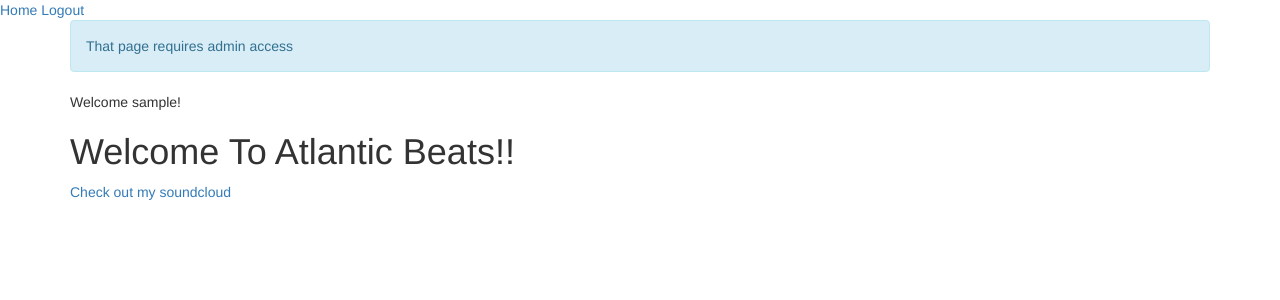
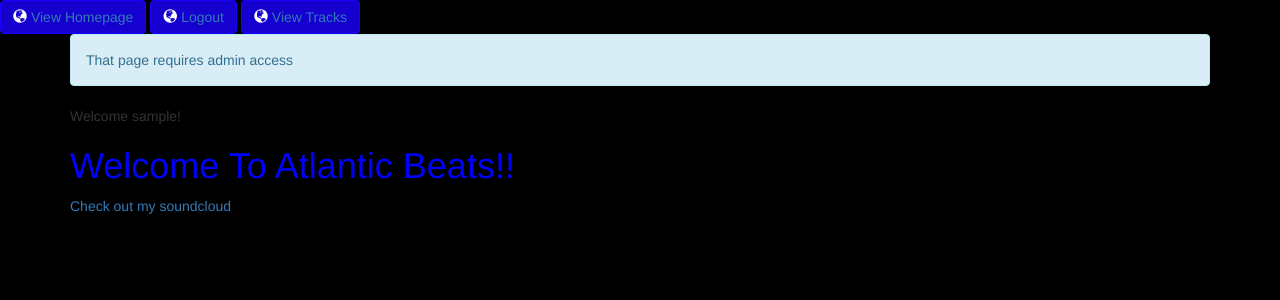
Before and after one commit to erobert98/laneck, a Flask app: page /upload in a window 1280 px wide. Shown: the top 300 px of the page. Run offline with Flask 2, Linux system fonts and the light colour scheme; the visitor is signed in with stand-in values (Sample User, id 1); data comes from the database, SQL or seed files in the repository; data that the repository does not hold is empty; some libraries are stand-ins or nearby versions.

Commit message:
procfile

```diff
--- a/app/routes.py
+++ b/app/routes.py
@@ -1,6 +1,6 @@
 from flask import render_template, flash, redirect, request, url_for, send_from_directory
 from app import app, db
-from app.forms import LoginForm, RegistrationForm
+from app.forms import LoginForm, RegistrationForm, UploadForm
 from app.models import User, Role, Post, Song
 from werkzeug.urls import url_parse
 from flask_login import logout_user, current_user, login_user, login_required
@@ -77,17 +77,6 @@
 
 
 
-# @app.before_first_request
-# def restrict_admin_url():
-#     endpoint = 'admin.index'
-#     url = url_for(endpoint)
-#     admin_index = app.view_functions.pop(endpoint)
-
-#     @app.route(url, endpoint=endpoint)
-#     @roles_accepted('admin')
-#     def secure_admin_index():
-#         return admin_index()
-
 @app.route('/posts', methods=['GET', 'POST'])
 def posts():
     page = request.args.get('page', 1, type=int)
@@ -112,6 +101,7 @@
     APP_ROOT = os.path.dirname(os.path.abspath(__file__))
     UPLOAD_FOLDER = os.path.join(APP_ROOT, 'static')
     app.config['UPLOAD_FOLDER'] = UPLOAD_FOLDER
+    form = UploadForm()
     if request.method == 'POST':
         # check if the post request has the file part
         if 'file' not in request.files:
@@ -136,7 +126,7 @@
             else:
                 flash('Song already exists in the database')
                 return redirect(request.url)
-    return render_template('upload.html')
+    return render_template('upload.html', form = form)
 
 
 @app.route('/music')
@@ -162,6 +152,17 @@
                                filename)
 
 
+
+@app.errorhandler(404)
+def not_found_error(error):
+    return render_template('404.html'), 404
+
+@app.errorhandler(500)
+def internal_error(error):
+    db.session.rollback()
+    return render_template('500.html'), 500
+
+
 def allowed_file(filename):
     return '.' in filename and \
            filename.rsplit('.', 1)[1].lower() in (app.config['ALLOWED_EXTENSIONS'])
--- /dev/null
+++ b/app/static/mystyle.css
@@ -0,0 +1,20 @@
+.btn-default {
+  color: rgb(255, 255, 255);
+  background-color: #1500cf;
+  border-color: #1900ff;
+}
+
+body {
+  background-color: black
+}
+
+h1 {
+  color: blue
+
+}
+
+tr, td {
+  color: white
+
+
+}
--- /dev/null
+++ b/app/templates/404.html
@@ -0,0 +1,6 @@
+{% extends "base.html" %}
+
+{% block app_content %}
+    <h1>What are you poking around for</h1>
+    <p><a href="{{ url_for('index') }}">Back</a></p>
+{% endblock %}
--- /dev/null
+++ b/app/templates/500.html
@@ -0,0 +1,6 @@
+{% extends "base.html" %}
+
+{% block app_content %}
+    <h1>You don fucked something up</h1>
+    <p><a href="{{ url_for('index') }}">Back</a></p>
+{% endblock %}
--- a/app/templates/base.html
+++ b/app/templates/base.html
@@ -1,26 +1,46 @@
 {% extends 'bootstrap/base.html' %}
+{% import 'bootstrap/wtf.html' as wtf %}
+
 
 {% block title %}
-    {% if title %}{{ title }} - Laneck Entertainment {% else %}Welcome to Laneck Entertainment Tools{% endif %}
+    {% if title %}{{ title }} - Laneck Entertainment {% else %}Welcome to Laneck Entertainment {% endif %}
 {% endblock %}
+
+{% block styles %}
+{{super()}}
+<link rel="stylesheet"
+      href="{{url_for('static', filename='mystyle.css')}}">
+{% endblock %}
+
+
 {% block navbar %}
 <div class="nav">
-    <!-- <button type="button" class="btn btn-default" aria-label="Left Align">
-      <span class="glyphicon glyphicon-globe" aria-hidden="true"> </span>
+
+    <button type="button" class="btn btn-default" aria-label="Left Align">
+      <span class="glyphicon glyphicon-globe" aria-hidden="false"> </span>
       <a href="/index">View Homepage</a>
     </button>
 
+    {% if current_user.is_anonymous %}
     <button type="button" class="btn btn-default" aria-label="Left Align">
       <span class="glyphicon glyphicon-globe" aria-hidden="true"></span>
       <a href="/login">Login</a>
-    </button> -->
+    </button>
+    {% else %}
+    <button type="button" class="btn btn-default" aria-label="Left Align">
+        <span class="glyphicon glyphicon-globe" aria-hidden="true"></span>
+        <a href="/logout">Logout</a>
+    </button>
+    {% endif %}
+    {% if current_user.is_authenticated %}
+    <button type="button" class="btn btn-default" aria-label="Left Align">
+        <span class="glyphicon glyphicon-globe" aria-hidden="true"></span>
+        <a href="/music">View Tracks</a>
+    </button>
+    {% endif %}
 
-    <a href="{{ url_for('index') }}">Home</a>
-    {% if current_user.is_anonymous %}
-    <a href="{{ url_for('login') }}">Login</a>
-    {% else %}
-    <a href="{{ url_for('logout') }}">Logout</a>
-    {% endif %}
+
+
 </div>
 {% endblock %}}
 
--- a/app/templates/index.html
+++ b/app/templates/index.html
@@ -3,6 +3,9 @@
     {% if current_user.is_authenticated %}
     Welcome {{ current_user.username }}!
     {% endif %}
+    <div>
     <h1>Welcome To Atlantic Beats!!</h1>
     <a href='https://soundcloud.com/atlantic-beats'>Check out my soundcloud</a>
+    </div>
+
 {% endblock %}
--- a/app/templates/music.html
+++ b/app/templates/music.html
@@ -1,7 +1,7 @@
 {% extends "base.html" %}
 {% block app_content %}
 
-<h1>Beats available for Leasing</h1>
+<h1>Beats available for Lease</h1>
 
 
 <table class="table table-dark">
@@ -9,7 +9,7 @@
             <br>
             <tr>
             {% for col in cols %}
-                <th scope="col">{{ col }}</th>
+                <th class = 'muscol' scope="col">{{ col }}</th>
             {% endfor %}
             </tr>
         </thead>
@@ -19,7 +19,7 @@
                 <td>{{song.name}} </td>
                <td>
                     <audio controls oncontextmenu="return false;" controlsList="nodownload">
-                    <source src="/static/{{song.location}}">
+                    <source src="static/{{song.location}}">
                     </audio>
                 </td>
                 <td>Contact {{song.user.email}} for licensing rights</td>
```
Also changed, not shown: app/forms.py (+7 -1 lines), app/templates/login.html (+6 -13 lines), app/templates/upload.html (+6 -5 lines), 1 other file.
